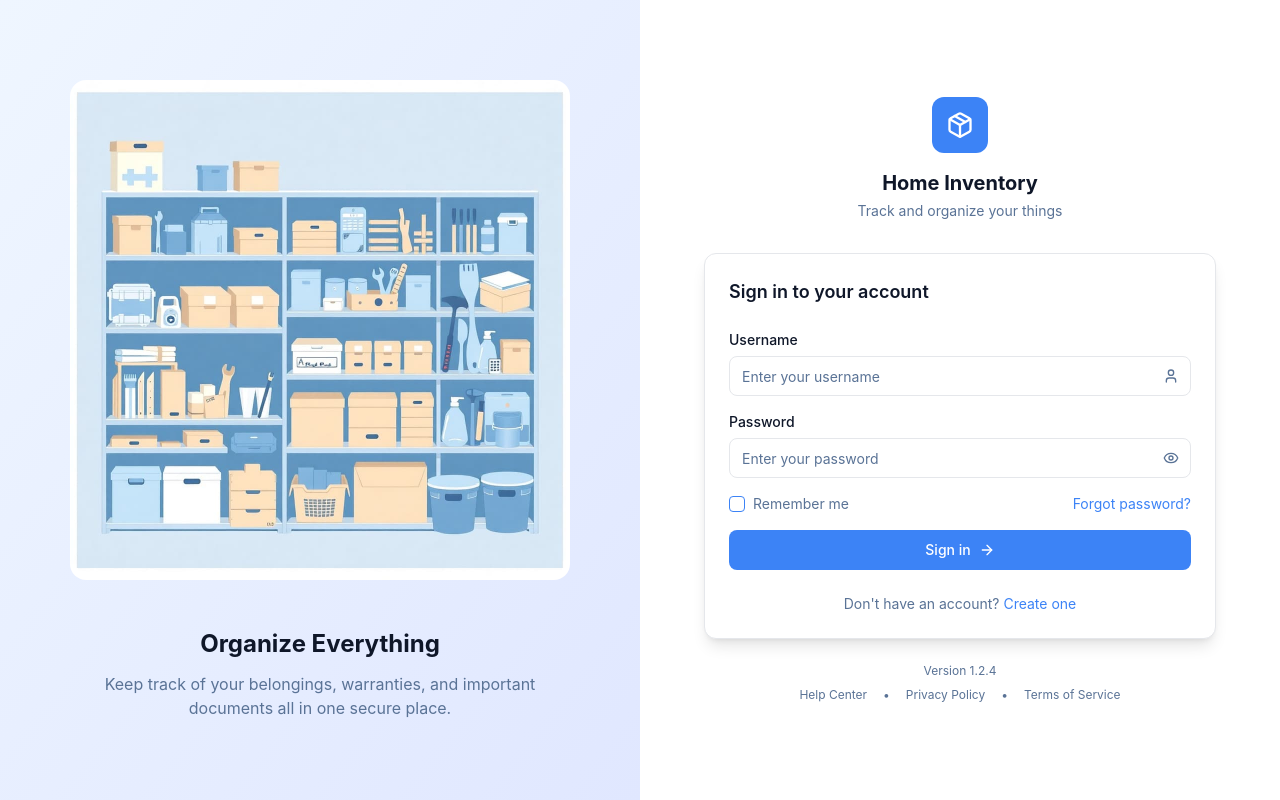
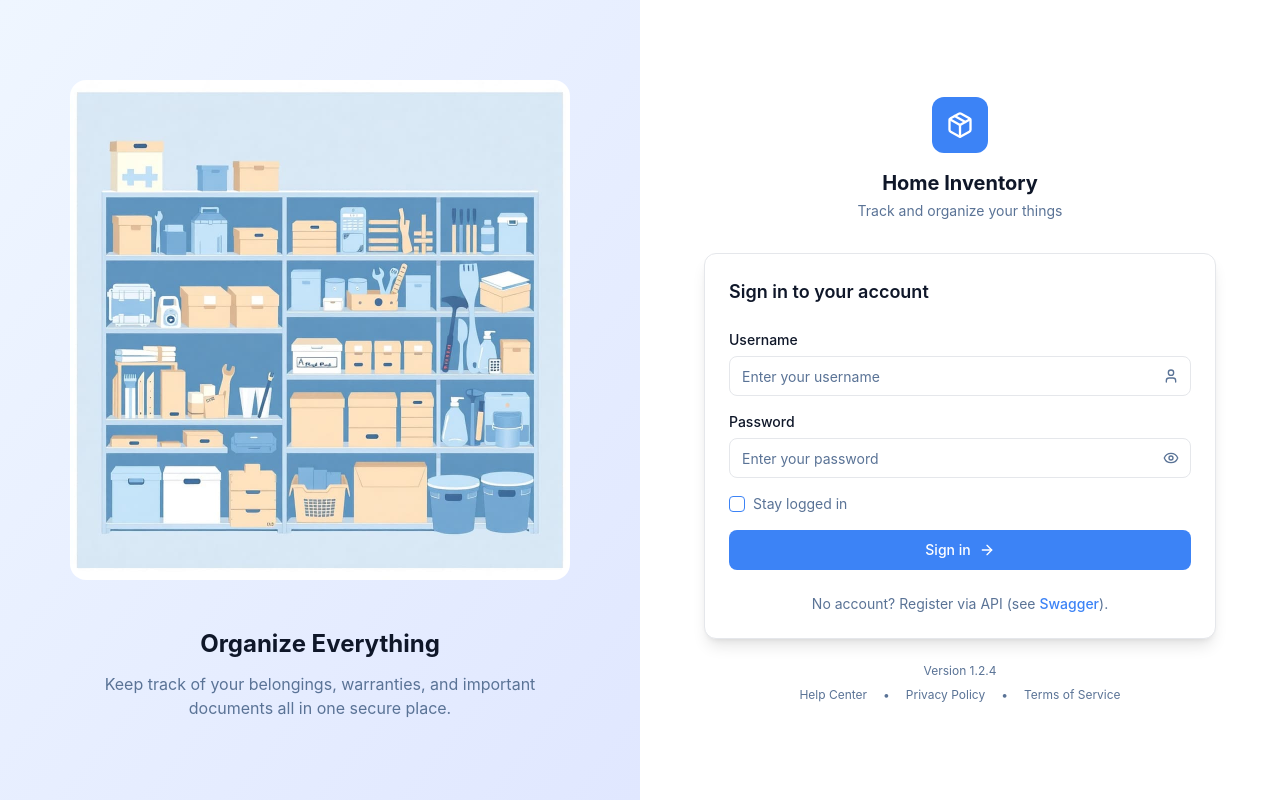
Before and after one commit to Shoishob007/pridesys_inventory, a Next.js app: page /login in a window 1280 px wide. Built offline with nearby package versions, Linux system fonts and the light colour scheme.

Commit message:
adds: login api, implements: login func, updates: environment variables

```diff
--- /dev/null
+++ b/app/api/login/route.ts
@@ -0,0 +1,26 @@
+/* eslint-disable @typescript-eslint/no-unused-vars */
+import { NextRequest, NextResponse } from 'next/server';
+
+export async function POST(req: NextRequest) {
+  try {
+    const { username, password, stayLoggedIn } = await req.json();
+
+    const response = await fetch(`${process.env.NEXT_PUBLIC_API_URL}/api/v1/users/login`, {
+      method: 'POST',
+      headers: {
+        'Content-Type': 'application/json',
+      },
+      body: JSON.stringify({ username, password, stayLoggedIn }),
+    });
+
+    const data = await response.json();
+
+    if (!response.ok) {
+      return NextResponse.json(data, { status: response.status });
+    }
+
+    return NextResponse.json(data);
+  } catch (error) {
+    return NextResponse.json({ error: 'Something went wrong' }, { status: 500 });
+  }
+}
--- a/app/login/page.tsx
+++ b/app/login/page.tsx
@@ -1,10 +1,10 @@
+/* eslint-disable @typescript-eslint/no-explicit-any */
 "use client";
 import { useState } from "react";
 import { Package, User, Eye, EyeOff, ArrowRight } from "lucide-react";
 import { Button } from "@/components/ui/button";
 import { Checkbox } from "@/components/ui/checkbox";
 import { useRouter } from "next/navigation";
-import Link from "next/link";
 import Image from "next/image";
 import shelfImage from "@/public/images/shelf.jpg";
 
@@ -13,16 +13,42 @@ export default function Login() {
   const [showPassword, setShowPassword] = useState(false);
   const [username, setUsername] = useState("");
   const [password, setPassword] = useState("");
-  const [rememberMe, setRememberMe] = useState(false);
+  const [stayLoggedIn, setStayLoggedIn] = useState(false);
+  const [loading, setLoading] = useState(false);
+  const [error, setError] = useState<string | null>(null);
 
-  const handleSubmit = (e: React.FormEvent) => {
+  const handleSubmit = async (e: React.FormEvent) => {
     e.preventDefault();
-    router.push("/inventory");
+    setLoading(true);
+    setError(null);
+
+    try {
+      const response = await fetch("/api/login", {
+        method: "POST",
+        headers: {
+          "Content-Type": "application/json",
+        },
+        body: JSON.stringify({ username, password, stayLoggedIn }),
+      });
+
+      const data = await response.json();
+
+      if (!response.ok) {
+        throw new Error(data.error || "Login failed");
+      }
+
+      const { token } = data;
+      localStorage.setItem("token", token);
+      router.push("/inventory");
+    } catch (error: any) {
+      setError(error.message);
+    } finally {
+      setLoading(false);
+    }
   };
 
   return (
     <div className="min-h-screen flex">
-      {/* Left side - Illustration */}
       <div className="hidden lg:flex lg:w-1/2 bg-gradient-to-br from-[#EFF6FF] to-[#E0E7FF] items-center justify-center p-12">
         <div className="max-w-lg text-center">
           <div className="w-full mb-12 flex items-center justify-center relative overflow-hidden rounded-2xl">
@@ -44,10 +70,9 @@ export default function Login() {
         </div>
       </div>
 
-      {/* Right side - Login form */}
+      {/* Right side (form) */}
       <div className="flex-1 flex flex-col items-center justify-center p-8 bg-background">
         <div className="w-full max-w-lg">
-          {/* Logo */}
           <div className="text-center mb-8">
             <div className="w-14 h-14 rounded-xl bg-primary flex items-center justify-center mx-auto mb-4">
               <Package className="h-7 w-7 text-primary-foreground" />
@@ -115,36 +140,37 @@ export default function Login() {
               <div className="flex items-center justify-between">
                 <label className="flex items-center gap-2 cursor-pointer">
                   <Checkbox
-                    checked={rememberMe}
+                    checked={stayLoggedIn}
                     onCheckedChange={(checked: boolean) =>
-                      setRememberMe(checked as boolean)
+                      setStayLoggedIn(checked as boolean)
                     }
                   />
                   <span className="text-sm text-muted-foreground">
-                    Remember me
+                    Stay logged in
                   </span>
                 </label>
-                <Link
-                  href="/forgot-password"
-                  className="text-sm text-primary hover:underline"
-                >
-                  Forgot password?
-                </Link>
               </div>
+              {error && <p className="text-sm text-red-500">{error}</p>}
 
               {/* Submit button */}
-              <Button type="submit" className="w-full">
-                Sign in
+              <Button type="submit" className="w-full" disabled={loading}>
+                {loading ? "Signing in..." : "Sign in"}
                 <ArrowRight className="h-4 w-4" />
               </Button>
             </form>
 
-            {/* Create account */}
+            {/* register */}
             <p className="text-center text-sm text-muted-foreground mt-6">
-              Don&apos;t have an account?{" "}
-              <Link href="/register" className="text-primary hover:underline">
-                Create one
-              </Link>
+              No account? Register via API (see{" "}
+              <a
+                href="http://4.213.57.100:3100/swagger/index.html"
+                target="_blank"
+                rel="noopener noreferrer"
+                className="text-primary hover:underline font-medium"
+              >
+                Swagger
+              </a>
+              ).
             </p>
           </div>
 
--- a/package.json
+++ b/package.json
@@ -39,6 +39,7 @@
     "@tanstack/react-query": "^5.90.16",
     "class-variance-authority": "^0.7.1",
     "clsx": "^2.1.1",
+    "dotenv": "^17.2.3",
     "input-otp": "^1.4.2",
     "lucide-react": "^0.562.0",
     "next": "13.5.5",
```
Also changed, not shown: 1 other file (tests, documents, lock files or other folders).
